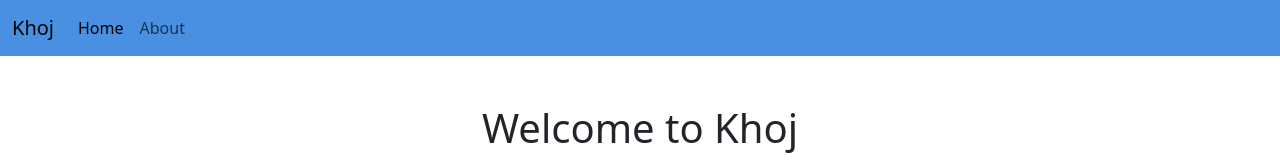
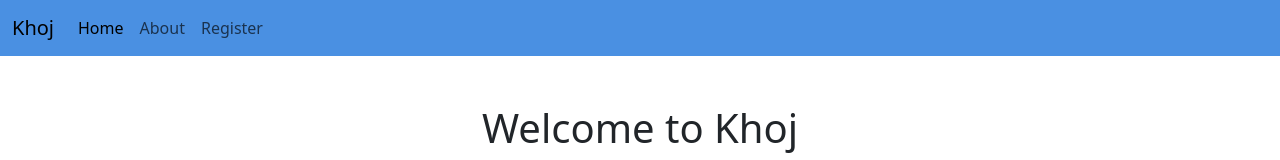
Before and after one commit to Raisul-3552/khoj, a React (Create React App) app: page / in a window 1280 px wide. Shown: the top 160 px of the page. Built offline with nearby package versions, Linux system fonts and the light colour scheme.

Commit message:
upadate in navbar.js

```diff
--- a/src/component/Navbar.js
+++ b/src/component/Navbar.js
@@ -21,6 +21,9 @@
             <li className="nav-item">
               <Link className="nav-link" to="/about">About</Link>
             </li>
+            <li className="nav-item">
+              <Link className="nav-link" to="/register">Register</Link>
+            </li>
           </ul>
         </div>
       </div>
```
